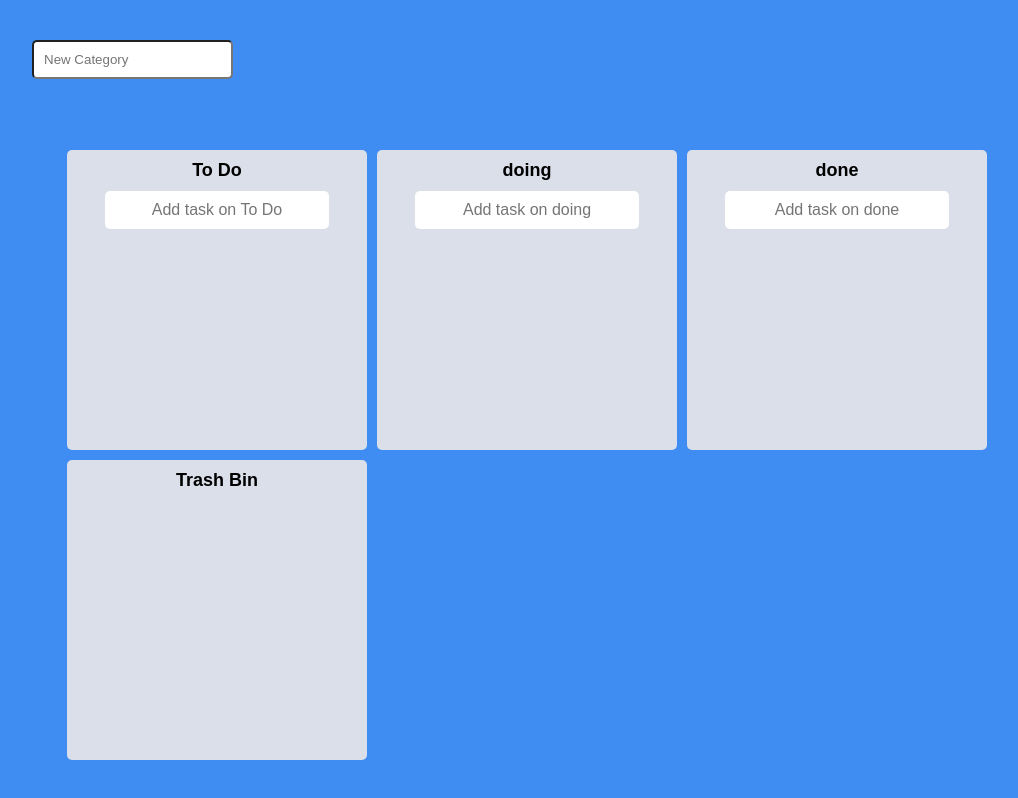
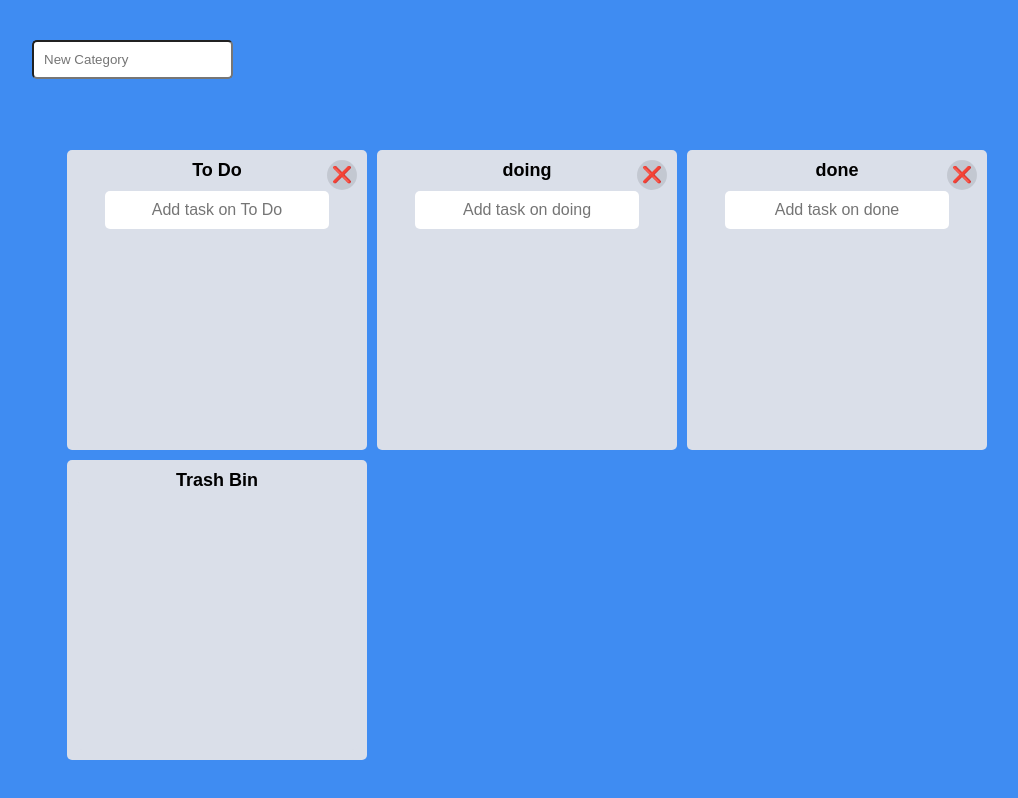
Before and after one commit to CGJI58/reactjs__reactjs-masterclass__todolist, a React (Create React App) app: page / in a window 1280 px wide. Shown: the whole page, without its empty margins (113-1131 px from the left). Built offline with nearby package versions, Linux system fonts and the light colour scheme.

Commit message:
Delete Board Button Done

```diff
--- a/src/App.tsx
+++ b/src/App.tsx
@@ -2,7 +2,7 @@ import { DragDropContext, DropResult } from "react-beautiful-dnd";
 import { useForm } from "react-hook-form";
 import { useRecoilState } from "recoil";
 import styled from "styled-components";
-import { toDoState, IToDoState, IToDo } from "./atoms";
+import { toDoState } from "./atoms";
 import Board from "./Components/Board";
 import TrashBin from "./Components/TrashBin";
 
--- a/src/Components/Board.tsx
+++ b/src/Components/Board.tsx
@@ -29,18 +29,19 @@ const Wrapper = styled.div`
   overflow: hidden;
 `;
 
-// const RemoveListBtn = styled.div`
-//   width: 30px;
-//   height: 30px;
-//   display: flex;
-//   justify-content: center;
-//   align-items: center;
-//   line-height: 0;
-//   align-self: flex-end;
-//   background-color: rgba(0, 0, 0, 0.1);
-//   border-radius: 50%;
-//   cursor: pointer;
-// `;
+const RemoveBoardBtn = styled.div`
+  position: absolute;
+  width: 30px;
+  height: 30px;
+  display: flex;
+  justify-content: center;
+  align-items: center;
+  line-height: 0;
+  align-self: flex-end;
+  background-color: rgba(0, 0, 0, 0.1);
+  border-radius: 50%;
+  cursor: pointer;
+`;
 
 export const Title = styled.h2`
   text-align: center;
@@ -81,14 +82,14 @@ const Area = styled.div<IAreaProps>`
 `;
 
 function Board({ toDos, boardId }: IBoardProps) {
-  const setToDos = useSetRecoilState(toDoState);
+  const setBoards = useSetRecoilState(toDoState);
   const { register, handleSubmit, setValue } = useForm<IForm>();
   const onValid = ({ toDo }: IForm) => {
     const newToDo = {
       id: Date.now(),
       text: toDo,
     };
-    setToDos((Boards) => {
+    setBoards((Boards) => {
       return {
         ...Boards,
         [boardId]: [newToDo, ...Boards[boardId]],
@@ -96,8 +97,18 @@ function Board({ toDos, boardId }: IBoardProps) {
     });
     setValue("toDo", "");
   };
+  const onClickRemoveBoardBtn = () => {
+    setBoards((current) => {
+      const result = {
+        ...current,
+      };
+      delete result[boardId];
+      return result;
+    });
+  };
   return (
     <Wrapper>
+      <RemoveBoardBtn onClick={onClickRemoveBoardBtn}>❌</RemoveBoardBtn>
       <Title>{boardId}</Title>
       <Form onSubmit={handleSubmit(onValid)}>
         <input
```
